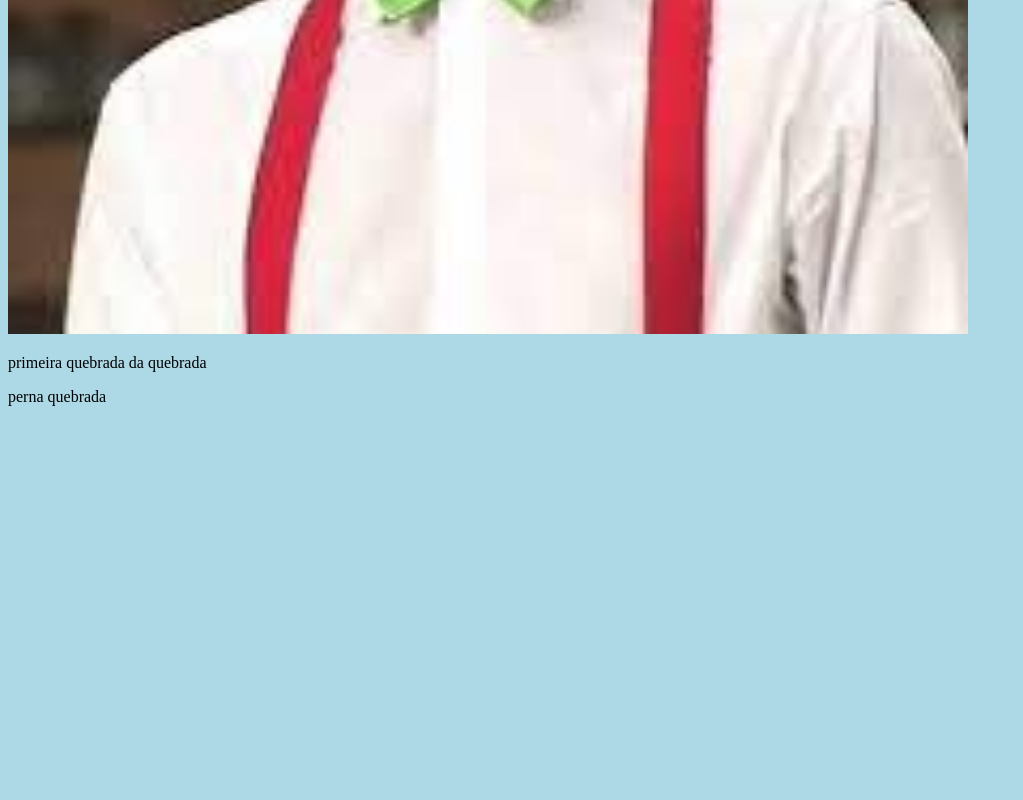
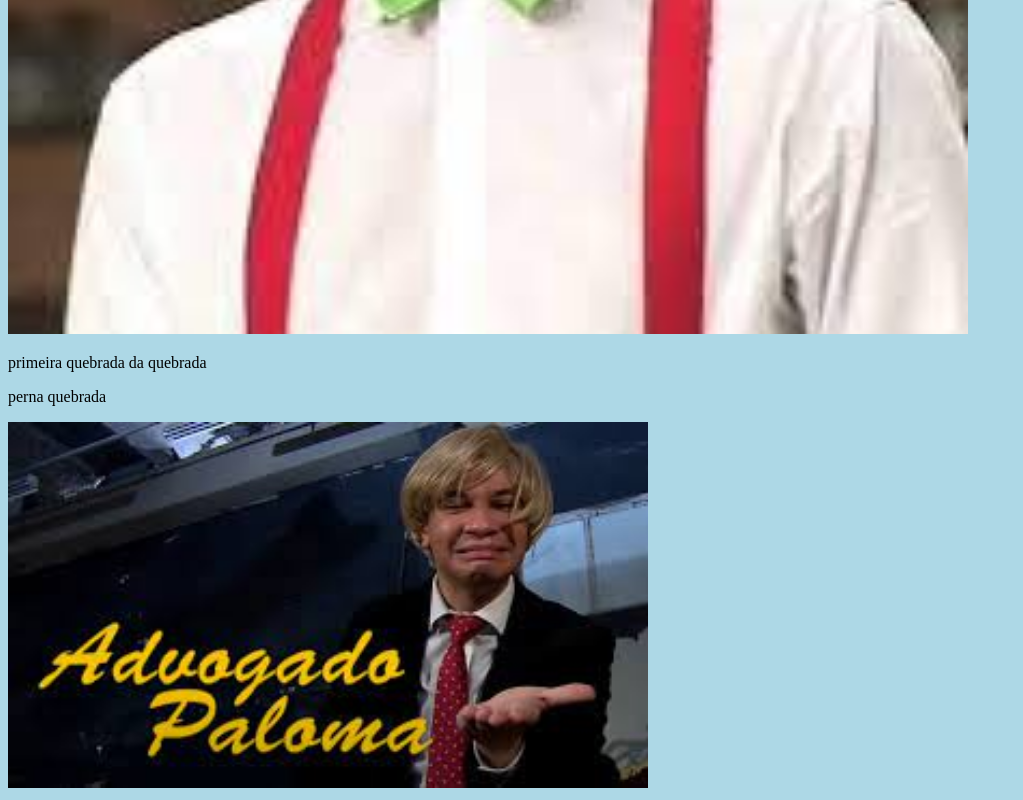
Before and after one commit to caioosilva/josias, a plain HTML site: page index.html in a window 1280 px wide. Shown: the part 706-1506 px from the top of the page, without its empty margins (0-1023 px from the left). Before the commit the page ends 1128 px from the top, so only its background shows below. Drawn offline with Linux system fonts and the light colour scheme.

Commit message:
imagem nova

```diff
--- a/index.html
+++ b/index.html
@@ -9,5 +9,6 @@
         <div><img src="img.jpeg" alt="ola amiguinhos" style="width:100%; max-width:960px"></div>
         <p> primeira quebrada da quebrada</p>
         <p> perna quebrada </p>
+        <div><img src="paloma.jpeg" alt="bandindinho" style="width:100%;max-width:640px"></div>
     </body>
 </html>
```
Also changed, not shown: paloma.jpeg (added).
